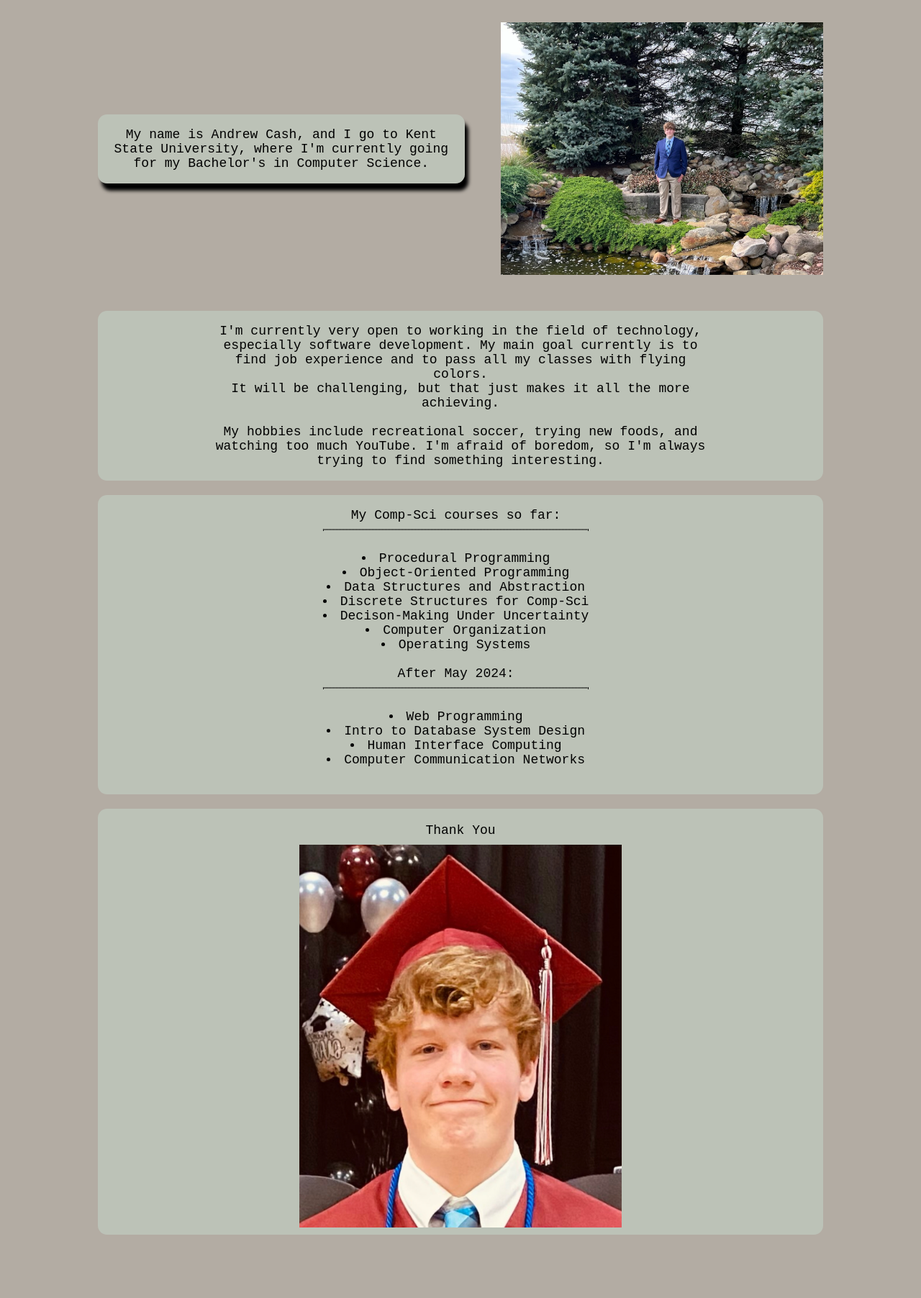
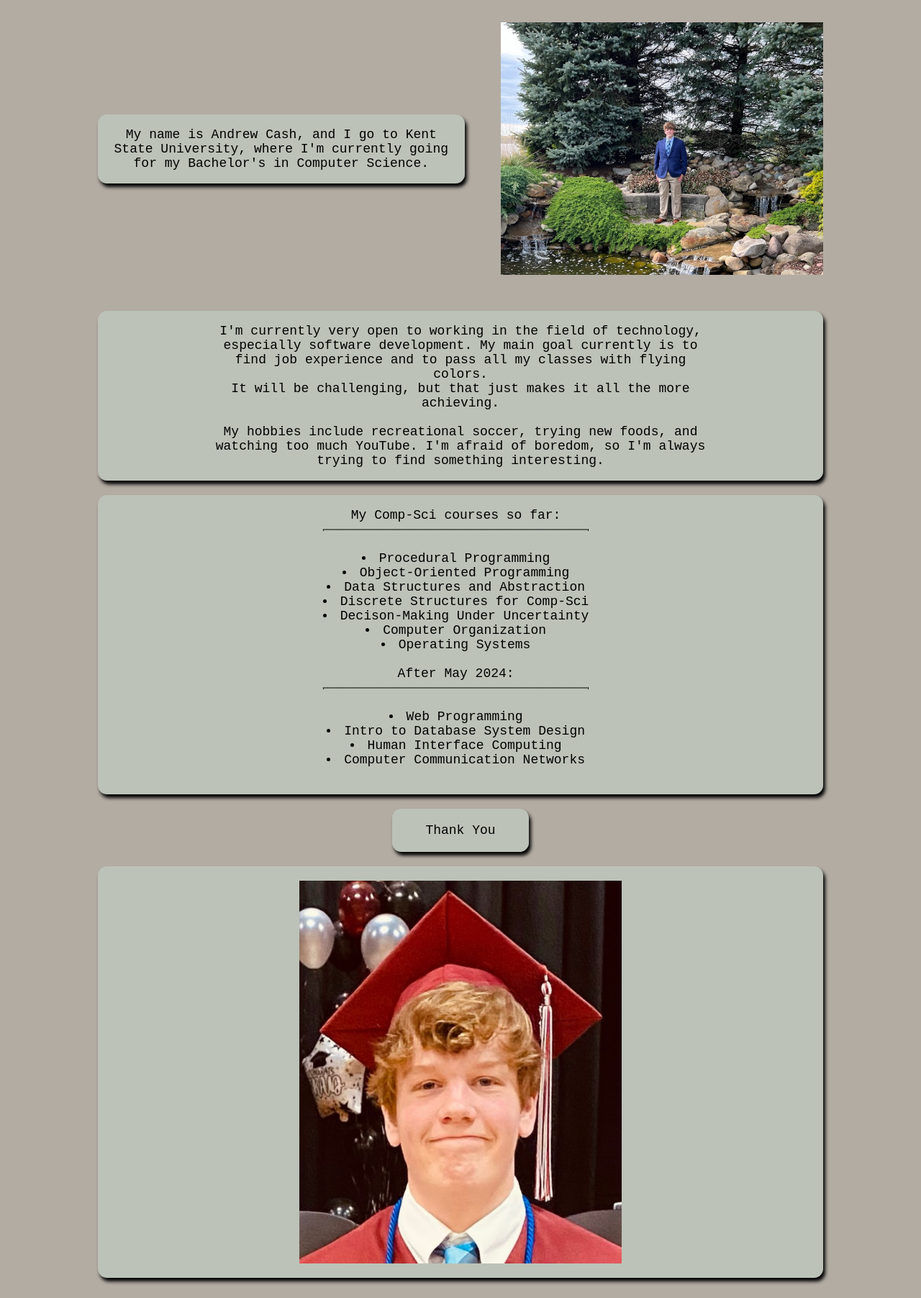
Before and after one commit to acash11/About-Me, a plain HTML site: page about_me_styled.html in a window 1280 px wide. Shown: the part 192-1996 px from the top of the page at 72% size. Before the commit the page ends 1936 px from the top, so only its background shows below. Drawn offline with Linux system fonts and the light colour scheme.

Commit message:
Finished about me with css

```diff
--- a/about_me_styled.html
+++ b/about_me_styled.html
@@ -13,16 +13,12 @@
             }
 
             div {
-
                 margin: 0 10vw 0 10vw;
                 background-color: rgba(211, 255, 240, 0.26);
                 display: flex;
                 align-items: center;
                 justify-content: center;
-
                 border-radius: 1vw;
-                git config --global user.email "you@example.com"
-                git config --global user.name "Your Name
             }
 
             p {
@@ -34,80 +30,84 @@
                 max-width:700px;
                 padding-right: 20px;
                 padding-left: 20px;
+                border-radius: 1vw;
+            }
 
-                border-radius: 1vw;
-                box-shadow: 5px 10px 5px 0px #000;
-
+            .shadow{
+                box-shadow: 3px 5px 5px 0px #000;
             }
 
             hr {
                 border:1px black dotted;
             }
 
-            .right_image {
+            .image {
                 width: 35vw;
                 height: auto;
-                margin-left:5%;
                 margin-top:1%;
                 margin-bottom:1%;
                 max-width:450px;
                 position: relative;
             }
 
-
+            a{
+                text-decoration: none;
+                margin-left: 10px;
+                font-size:large;
+            }
 
         </style>
 
 
     </header>
     <head>
-        <h1><br>About Me<hr>
+        <h1>
+            <br>
+            About Me
+            <hr>
+
             <div style="background-color: rgba(0, 0, 0, 0);">
                 <img src="https://cdn-icons-png.flaticon.com/512/25/25231.png" style="width: 25px; height:auto;">
-                <a href="https://github.com/acash11" style="text-decoration: none; margin-left: 10px; font-size:large;">GitHub</a>
+                <a href="https://github.com/acash11">GitHub</a>
             </div>
+
             <br>
+
         </h1>
     </head>
     <body>
 
         <div style="background-color: rgba(0, 0, 0, 0);">
 
-            <span style="background-color: rgba(211, 255, 240, 0.26);">
+            <span class="shadow" style="background-color: rgba(211, 255, 240, 0.26);">
 
                 <p style="width:100%;">
-
                     My name is Andrew Cash, and I go to Kent State University, where I'm currently going for my Bachelor's in Computer Science.
-
-
                 </p>
 
+            </span>
+            <img src="meOutside.png" alt="A picture of me" class="image" style="margin-left:5%;">
 
-            </span>
-            <img src="meOutside.png" alt="A picture of me" class="right_image">
         </div>
 
-        <br>
+        <br><br>
 
-        <br>
+        <div class="shadow">
 
-        <div>
             <p>
                 I'm currently very open to working in the field of technology, especially software development. My main goal currently is to find job experience and to pass all my classes with flying colors.
                 <br>
                 It will be challenging, but that just makes it all the more achieving.
                 <br>
                 <br>
-
                 My hobbies include recreational soccer, trying new foods, and watching too much YouTube. I'm afraid of boredom, so I'm always trying to find something interesting.
-
             </p>
 
         </div>
 
         <br>
 
-        <div style="padding-right: 5vw;">
+        <div class="shadow" style="padding-right: 5vw;">
 
 
             <ul style="list-style-position: inside; padding-left:4vw;">
@@ -125,15 +125,20 @@
 
         <br>
 
-        <div style="border-radius: 1vw 1vw 0 0;">
+        <div class="shadow" style="max-width:15%; min-width: 70px; margin: auto;">
             <br>
             Thank You
-            <br>
-        </div>
-        <div style="border-radius: 0 0 1vw 1vw;">
-            <img src="IMG_2296.jpg" alt="A picture of me" class="right_image" style="margin-left:0;">
+            <br><br>
         </div>
 
         <br>
+
+        <div class="shadow">
+            <img src="IMG_2296.jpg" alt="A picture of me" class="image" style="margin: 20px 0 20px 0;">
+        </div>
+
+        <br>
+
     </body>
+
 </html>
```
